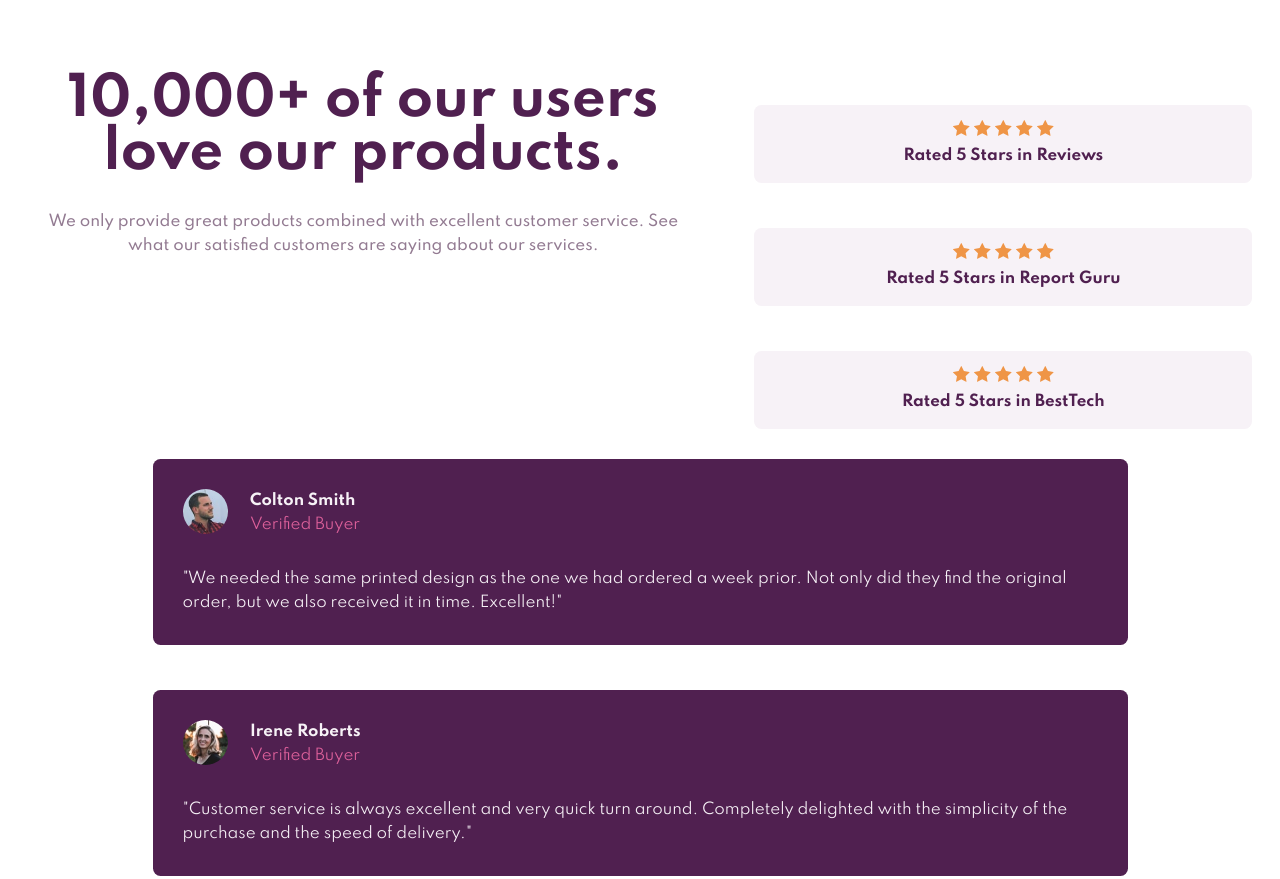
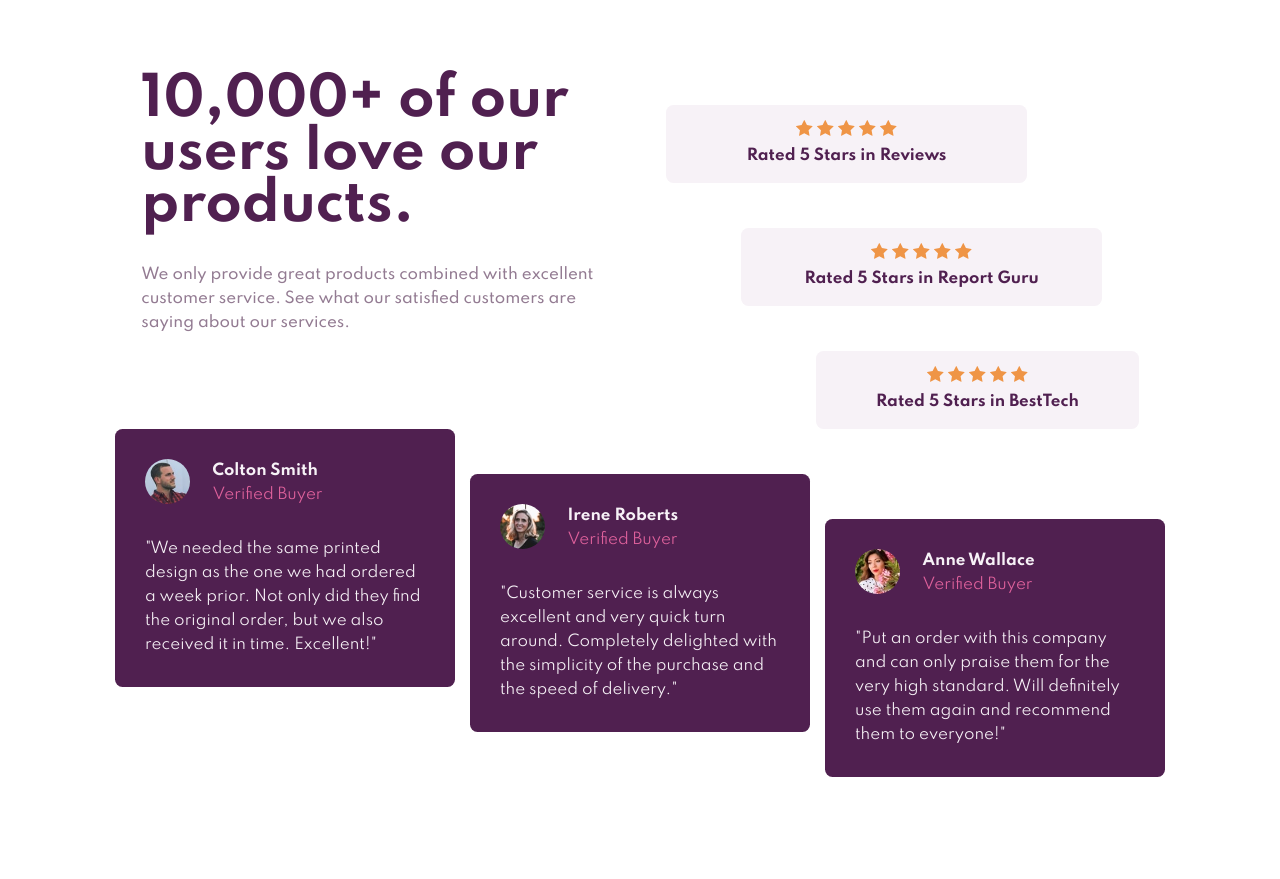
Before and after one commit to Liltanie/social-proof-section-frontend-mentor, a plain HTML site: page index.html in a window 1280 px wide. Shown: the top 879 px of the page. After the commit the page ends 852 px from the top, so only its background shows below. Drawn offline with Linux system fonts and the light colour scheme.

Commit message:
version desktop

```diff
--- a/scss/style.scss
+++ b/scss/style.scss
@@ -13,9 +13,10 @@ body{
 }
 
 section{
-    margin: 5rem 0;
+    margin: 5rem auto;
     color: var(--dark-magenta);
     text-align: center;
+    max-width: 70em;
 }
 
 img{
@@ -29,7 +30,7 @@ h1,h2,h3,p{
 
 .container{
     width: 90%;
-    max-width: 65em;
+    max-width: 70em;
     margin: 0 auto;
 }
 
@@ -112,7 +113,7 @@ h1,h2,h3,p{
 @media screen and (min-width: 50em) {
     section{
         display: grid;
-        grid-template-columns: auto auto;
+        grid-template-columns: 50% 50%;
         grid-template-rows: auto auto;
         grid-template-areas:
             "statement ratings"
@@ -121,13 +122,46 @@ h1,h2,h3,p{
 
     .statement{
         grid-area: statement;
+        text-align: left;
     }
 
     .ratings{
         grid-area: ratings;
+        justify-content: left;
+    }
+
+    .rating{
+        width: 70%;
+
+        &:nth-child(2){
+            margin-left: 5em;
+        }
+
+        &:nth-child(3){
+            margin-left: 10em;
+        }
     }
 
     .reviews{
+        width: 100%;
         grid-area: reviews;
+        flex-direction: row;
+        justify-content: start;
+        flex-wrap: nowrap;
+        margin: 0;
+        justify-content: space-between;
+    }
+
+    .review{
+        width: 100%;
+        height: fit-content;
+
+        &:nth-child(2){
+            margin-top: 3em;
+        }
+
+        &:nth-child(3){
+            margin-top: 6em;
+        }
     }
 }
```
Also changed, not shown: css/style.css, 1 other file.
